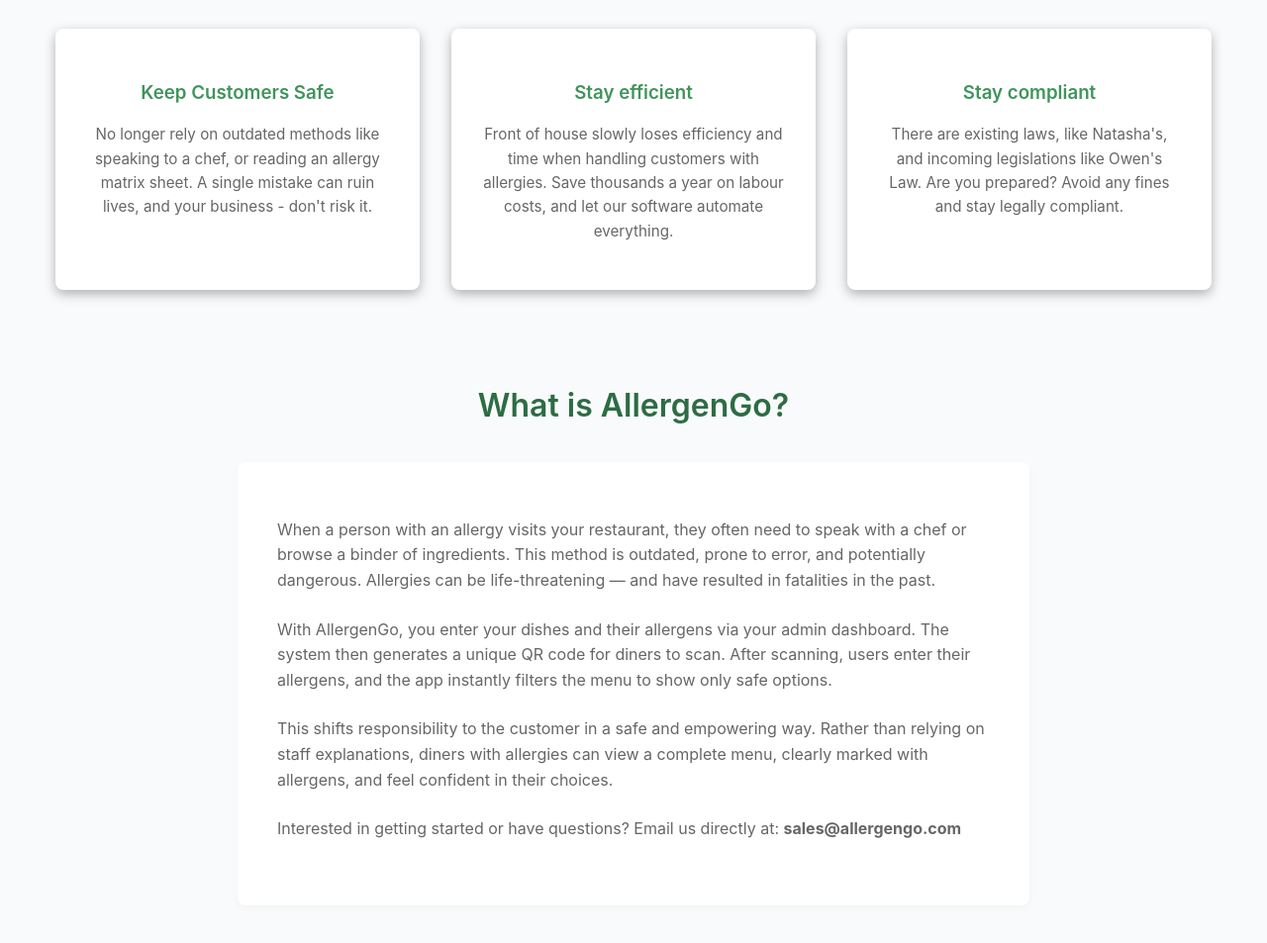
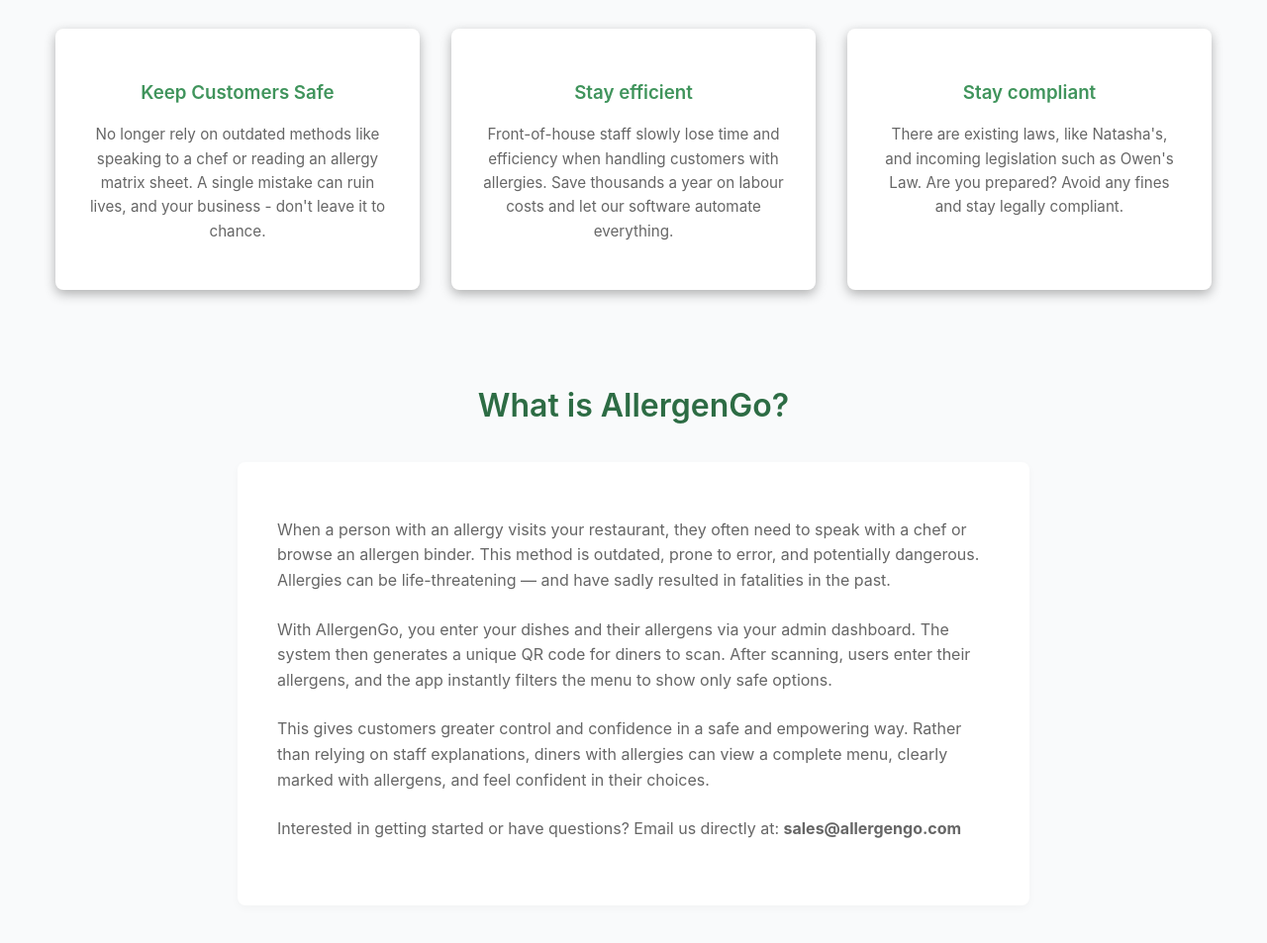
Before and after one commit to Shaan-AllergenGo/AllergenGo-Marketing-Site, a plain HTML site: page index.html in a window 1280 px wide. Shown: the part 665-1618 px from the top of the page at 99% size. Drawn offline with Linux system fonts and the light colour scheme.

Commit message:
grammar mistakes

```diff
--- a/index.html
+++ b/index.html
@@ -229,7 +229,7 @@
         <section class="hero">
             <div class="container">
                 <h1>Provide safe, easy dining to customers with allergies</h1>
-                <p>Keep your customers 100% safe with AllergenGo, while remaining compliant and efficient.</p>
+<p>Help keep your customers safe with AllergenGo, while remaining compliant and efficient.</p>
                 <a href="mailto:sales@allergengo.com" class="btn btn-primary get-started-btn">Contact Sales</a>
             </div>
         </section>
@@ -239,18 +239,18 @@
             <div class="features-grid">
                 <div class="feature">
                     <h3>Keep Customers Safe</h3>
-                    <p>No longer rely on outdated methods like speaking to a chef, or reading an allergy matrix sheet.
-                        A single mistake can ruin lives, and your business - don't risk it.</p>
+                    <p>No longer rely on outdated methods like speaking to a chef or reading an allergy matrix sheet.
+                        A single mistake can ruin lives, and your business - don't leave it to chance.</p>
                 </div>
                 <div class="feature">
                     <h3>Stay efficient</h3>
-                    <p>Front of house slowly loses efficiency and time when handling customers with allergies. Save thousands a year on labour costs,
+                    <p>Front-of-house staff slowly lose time and efficiency when handling customers with allergies. Save thousands a year on labour costs
                         and let our software automate everything.
                     </p>
                 </div>
                 <div class="feature">
                     <h3>Stay compliant</h3>
-                    <p>There are existing laws, like Natasha's, and incoming legislations like Owen's Law. Are you prepared? Avoid any fines and stay legally compliant.</p>
+                    <p>There are existing laws, like Natasha's, and incoming legislation such as Owen's Law. Are you prepared? Avoid any fines and stay legally compliant.</p>
                 </div>
             </div>
         </section>
@@ -260,15 +260,14 @@
                 <h2 class="section-title">What is AllergenGo?</h2>
                 <div class="text-block">
                     <p>
-                        When a person with an allergy visits your restaurant, they often need to speak with a chef or browse a binder of ingredients. This method is outdated, prone to error, and potentially dangerous. Allergies can be life-threatening — and have resulted in fatalities in the past.
+                        When a person with an allergy visits your restaurant, they often need to speak with a chef or browse an allergen binder. This method is outdated, prone to error, and potentially dangerous. Allergies can be life-threatening — and have sadly resulted in fatalities in the past.
                     </p>
-
                     <p>
                         With AllergenGo, you enter your dishes and their allergens via your admin dashboard. The system then generates a unique QR code for diners to scan. After scanning, users enter their allergens, and the app instantly filters the menu to show only safe options.
                     </p>
 
                     <p>
-                        This shifts responsibility to the customer in a safe and empowering way. Rather than relying on staff explanations, diners with allergies can view a complete menu, clearly marked with allergens, and feel confident in their choices.
+                        This gives customers greater control and confidence in a safe and empowering way. Rather than relying on staff explanations, diners with allergies can view a complete menu, clearly marked with allergens, and feel confident in their choices.
                     </p>
 
                     <p>
```
